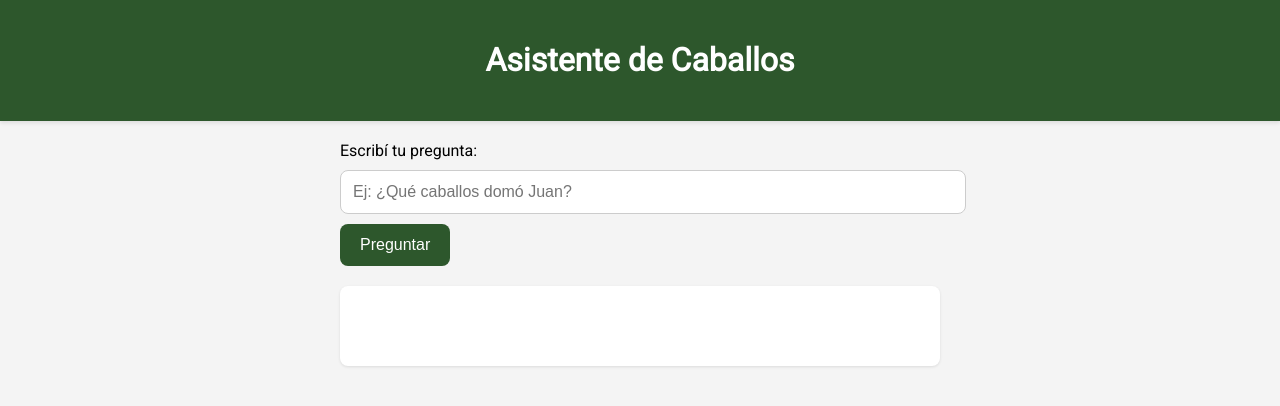
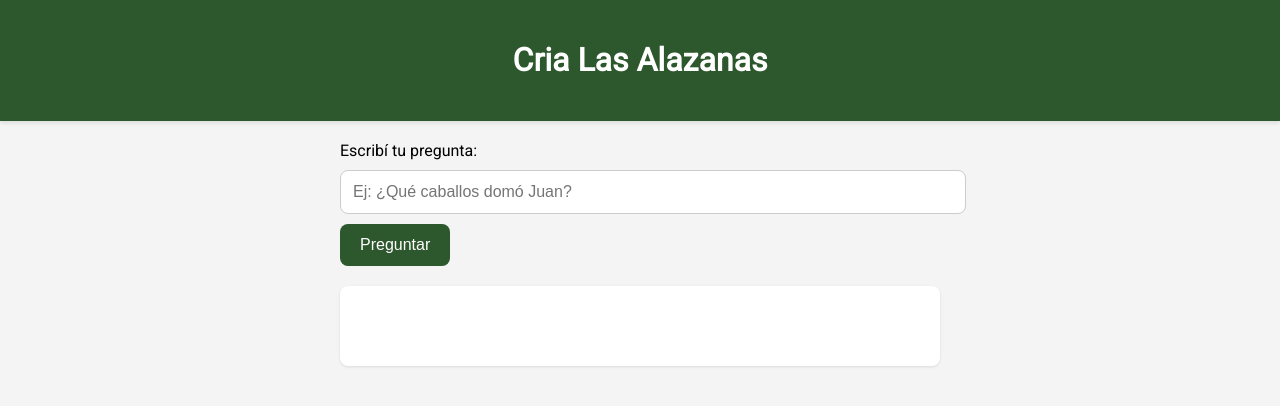
Before and after one commit to MiguelGuerrer/LAS-ALAZANAS, a plain HTML site: page templates/index.html in a window 1280 px wide. Drawn offline with Linux system fonts and the light colour scheme.

Commit message:
Update index.html

```diff
--- a/templates/index.html
+++ b/templates/index.html
@@ -66,7 +66,7 @@
 </head>
 <body>
   <header>
-    <h1>Asistente de Caballos</h1>
+    <h1>Cria Las Alazanas</h1>
   </header>
   <div class="container">
     <label for="pregunta">Escribí tu pregunta:</label>
```
